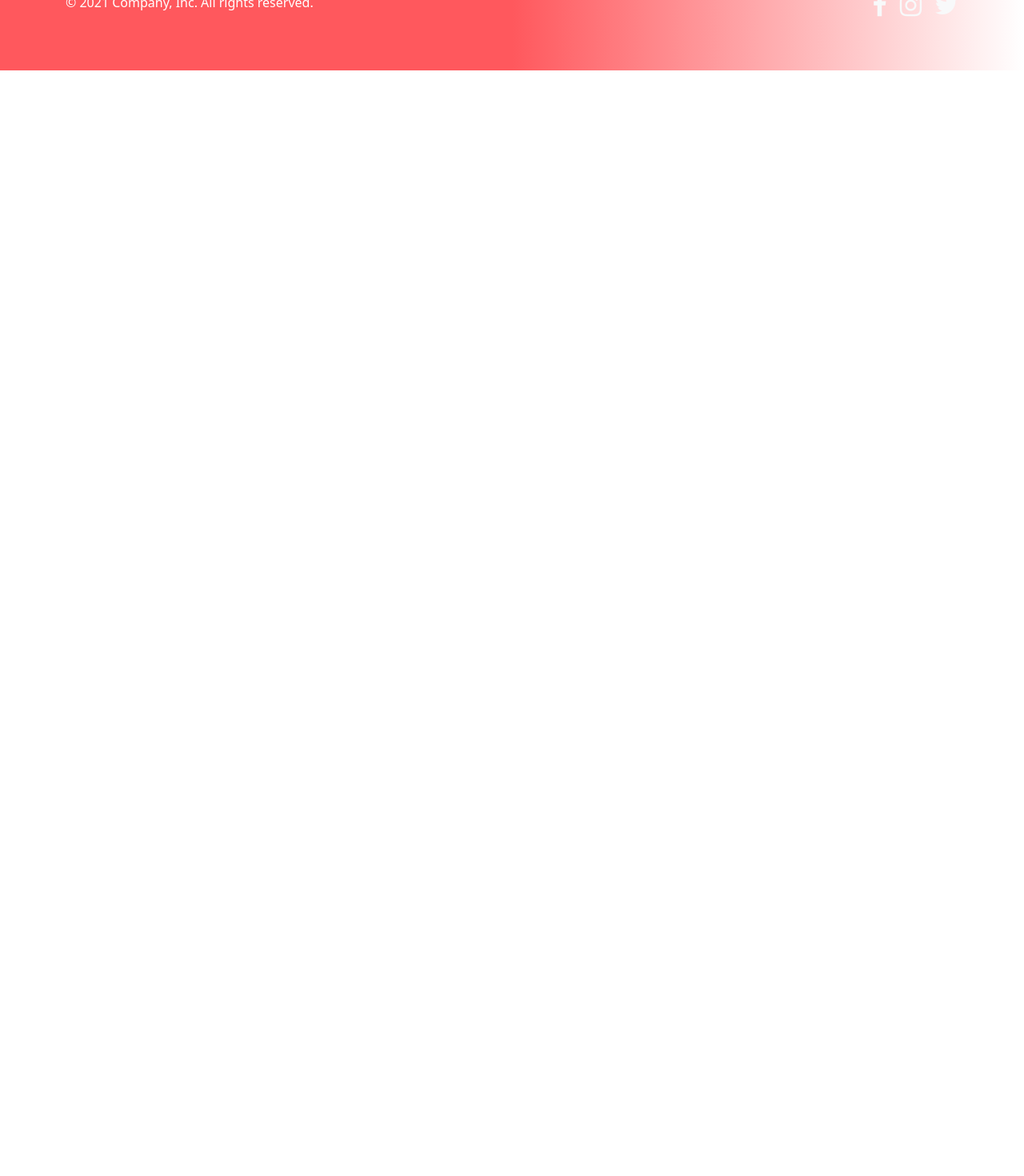
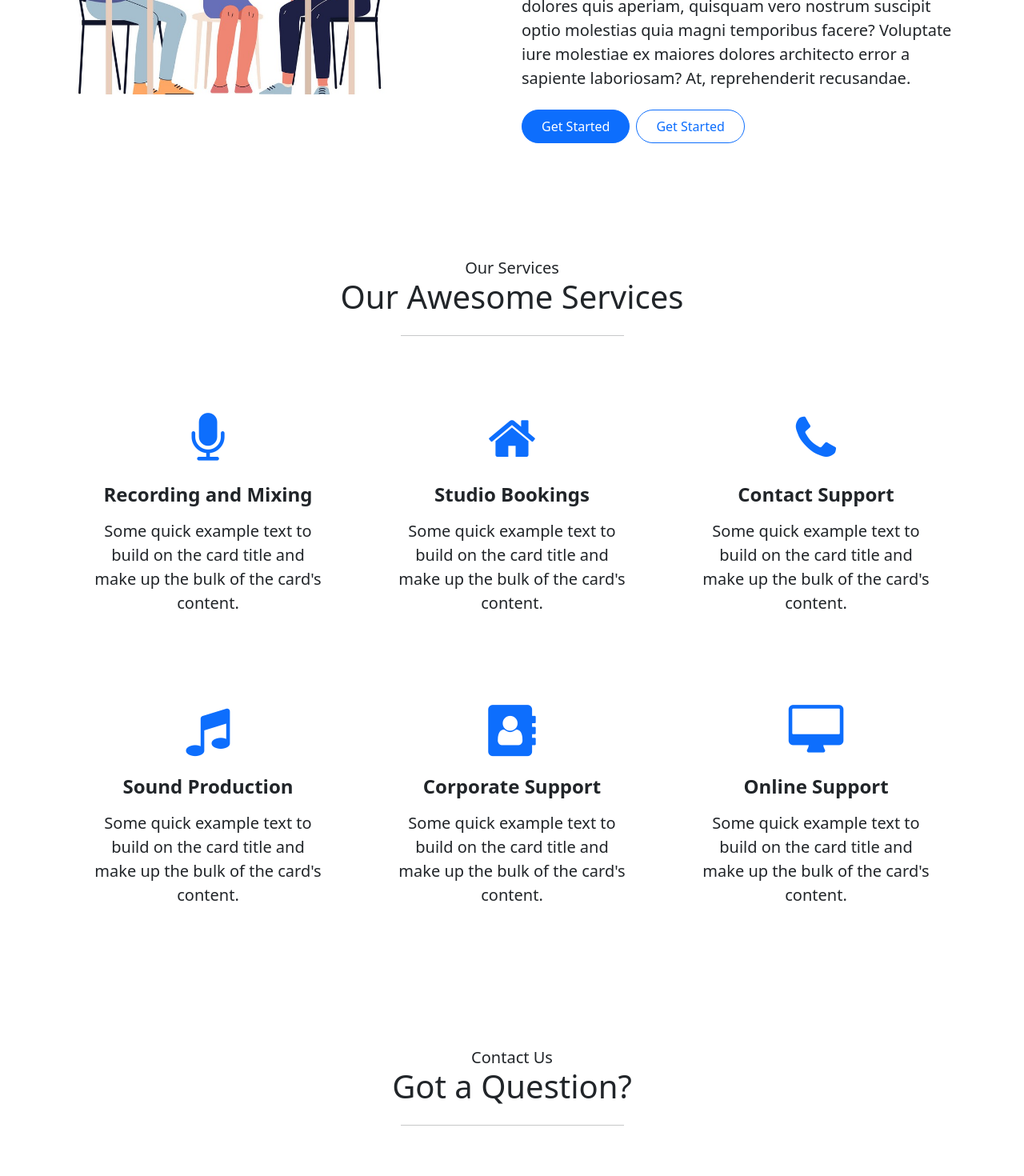
Before and after one commit to annpeacesnr/mernweb, a React (Create React App) app: page / in a window 1280 px wide. Shown: the part 860-2330 px from the top of the page at 80% size. Before the commit the page ends 948 px from the top, so only its background shows below. Built offline with nearby package versions, Linux system fonts and the light colour scheme.

Commit message:
route navigation

```diff
--- a/src/components/Home.jsx
+++ b/src/components/Home.jsx
@@ -1,4 +1,8 @@
-import React from 'react'
+import React from 'react';
+import About from './About';
+import Contact from './Contact';
+import Services from './Services';
+//import { NavLink } from 'react-router-dom';
 
 const Home = () => {
   return (
@@ -18,6 +22,9 @@ const Home = () => {
                 </div>
             </div>
         </section>
+        <About/>
+        <Services/>
+        <Contact/>
     </div>
   );
 }
```
